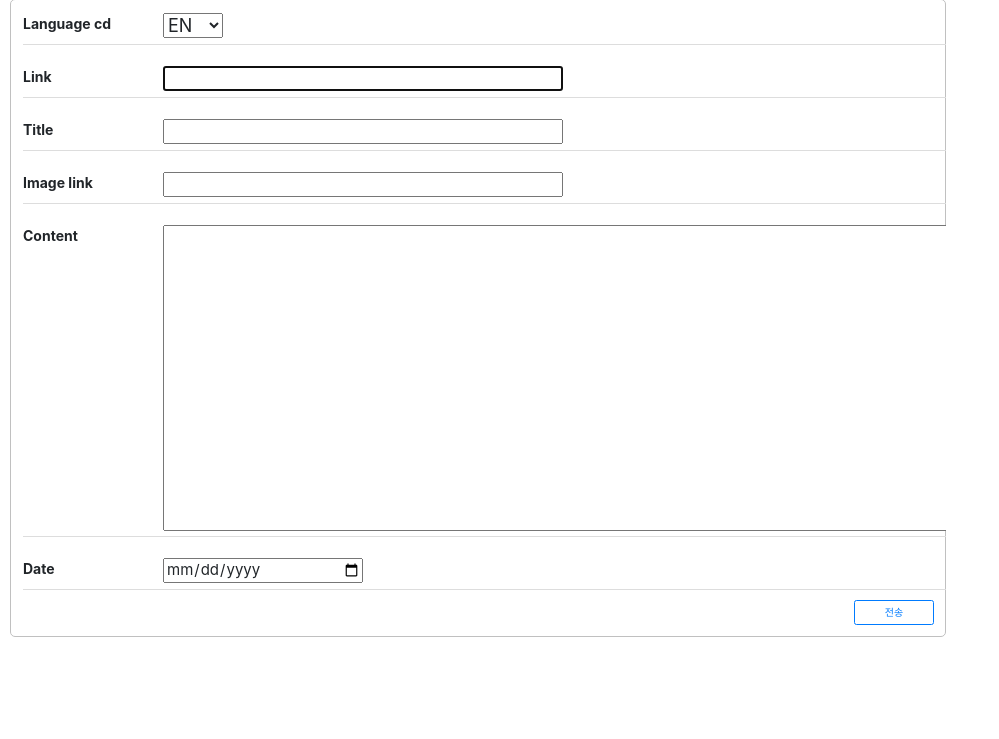
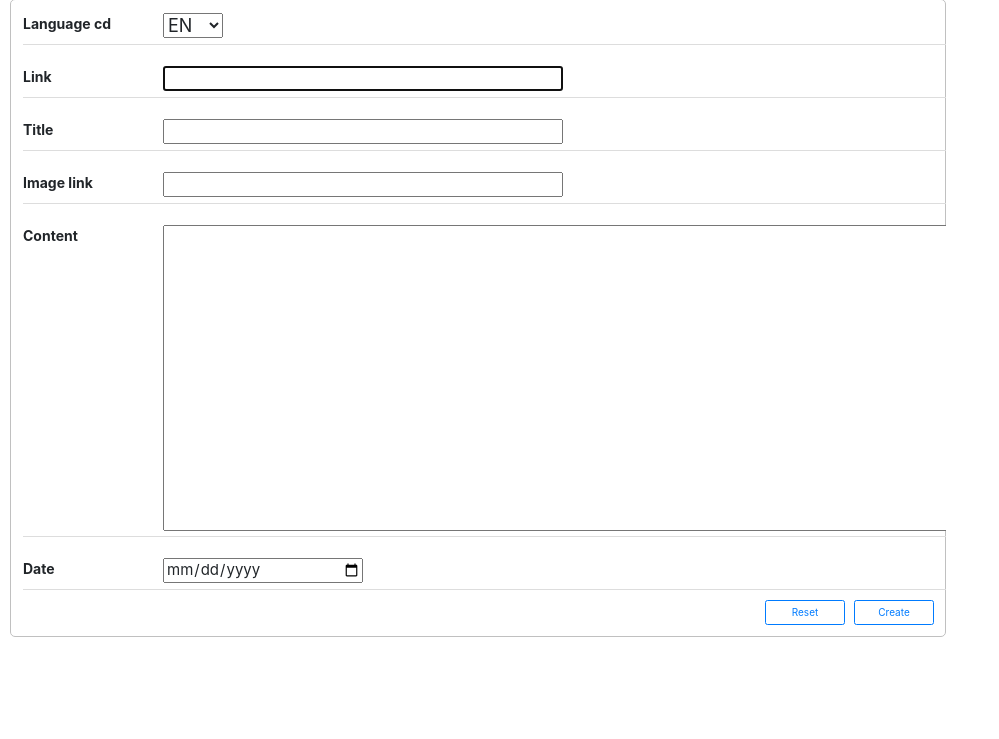
Before and after one commit to luke2327/newsGenerator.backend, a Flask app: page / in a window 1280 px wide. Shown: the part 61-800 px from the top of the page, without its empty margins (0-999 px from the left). Run offline with Flask 2, Linux system fonts and the light colour scheme; some libraries are stand-ins or nearby versions.

Commit message:
modified:   templates/index.html 	modified:   templates/result.html 	modified:   untitled.py

```diff
--- a/templates/index.html
+++ b/templates/index.html
@@ -1,13 +1,22 @@
 <html>
   <head>
   <meta charset="utf-8">
-  <title>per - Project</title>
-  <link rel="stylesheet" href="{{ url_for('static', filename='css/index.css') }}">
+  <title>Create news</title>
+  <!-- <link rel="stylesheet" href="{{ url_for('static', filename='css/index.css') }}"> -->
+  <link rel="stylesheet" href="https://s3-ap-southeast-1.amazonaws.com/rbtest2/static/css/index.css">
   <link rel="stylesheet" href="https://maxcdn.bootstrapcdn.com/bootstrap/3.3.2/css/bootstrap-theme.min.css">
   <link rel="stylesheet" href="http://maxcdn.bootstrapcdn.com/bootstrap/3.2.0/css/bootstrap.min.css">
   <link rel="stylesheet" href="https://stackpath.bootstrapcdn.com/bootstrap/4.1.1/css/bootstrap.min.css" integrity="sha384-WskhaSGFgHYWDcbwN70/dfYBj47jz9qbsMId/iRN3ewGhXQFZCSftd1LZCfmhktB" crossorigin="anonymous">
+  <link rel="shortcut icon" href="https://s3-ap-southeast-1.amazonaws.com/rbtest2/static/favicon/hero1_awake.png">
   <script src="http://code.jquery.com/jquery-latest.min.js?v=1"></script>
   <script src="http://maxcdn.bootstrapcdn.com/bootstrap/3.2.0/js/bootstrap.min.js"></script>
+  <script>
+    $(document).ready(function(){
+        if($('[type="date"]').prop('type') != 'date'){
+            $('[type="date"]').datepicker();
+        }
+    });
+  </script>
 </head>
 
 <body>
@@ -15,7 +24,7 @@
     <div>
       <header class="art-f-head">뉴스 생성</header>
       <div class="art-f-container">
-        <form action="http://14.52.57.191:5000/result" method="post" novalidate id="news_create">
+        <form action="http://14.52.57.191:5000/result" method="post" id="news_create">
           <div>
             <fieldset>
               <div class="fd-item">
@@ -26,7 +35,7 @@
                     <option value="ID">ID</option>
                     <option value="VI">VI</option>
                     <option value="TH">TH</option>
-                    <option value="BR">BR</option>
+                    <option value="BR">PT</option>
                     <option value="KO">KO</option>
                   </select></div>
                 </div>
@@ -34,7 +43,7 @@
               <div class="fd-item">
                 <div>
                   <div class="fd-1"><label for="id_link">Link</label></div>
-                  <div class="fd-2"><input type="text" name="link" maxlength="1024" id="id_link" autofocus required></div>
+                  <div class="fd-2"><input type="text" name="link" maxlength="1024" id="id_link" maxlength="255"  autofocus required></div>
                 </div>
               </div>
               <div class="fd-item">
@@ -63,7 +72,8 @@
               </div>
               <div>
                 <div>
-                <input type="submit" value="전송" class="btn btn-outline-primary fd-submit">
+                <input type="submit" value="Create" class="btn btn-outline-primary fd-submit">
+                <input type="reset" value="Reset" class="btn btn-outline-primary fd-submit">
                 </div>
               </div>
             </fieldset>
--- a/templates/result.html
+++ b/templates/result.html
@@ -13,6 +13,7 @@
   <link rel="stylesheet" href="http://maxcdn.bootstrapcdn.com/bootstrap/3.2.0/css/bootstrap.min.css">
   <link rel="stylesheet" href="https://stackpath.bootstrapcdn.com/bootstrap/4.1.1/css/bootstrap.min.css" integrity="sha384-WskhaSGFgHYWDcbwN70/dfYBj47jz9qbsMId/iRN3ewGhXQFZCSftd1LZCfmhktB" crossorigin="anonymous">
   <link rel="stylesheet" type="text/css" href="https://s3-ap-southeast-1.amazonaws.com/rbtest2/static/css/result.css">
+  <link rel="shortcut icon" href="https://s3-ap-southeast-1.amazonaws.com/rbtest2/static/favicon/hero1_awake.png">
   <script src="http://code.jquery.com/jquery-latest.min.js?v=1"></script>
   <script src="http://maxcdn.bootstrapcdn.com/bootstrap/3.2.0/js/bootstrap.min.js"></script>
   <script>
@@ -62,7 +63,7 @@
     <div class="ct-main">
       <p>
         {% for s in result.content.split('\n') %}
-        {{ s  }} <br>
+        {{ s }} <br>
         {% endfor %}
       </p>
     </div>
--- a/untitled.py
+++ b/untitled.py
@@ -49,7 +49,8 @@ def result():
     print current_time() + 'The file s3_data will be opened.'
     data = open(object_key, 'rb')
     if language == 'EN':
-      s3.Bucket(bucket_name).upload_file(object_key, 'news/en/'+object_key)
+      s3.Bucket(bucket_name).put_object(Key='news/en/'+object_key, Body=data)
+      # s3.Bucket(bucket_name).upload_file(object_key, 'news/en/'+object_key)
       s3.ObjectAcl(bucket_name, 'news/en/'+object_key).put(ACL='public-read')
     elif language == 'ID':
       s3.Bucket(bucket_name).put_object(Key='news/id/'+object_key, Body=data)
```
